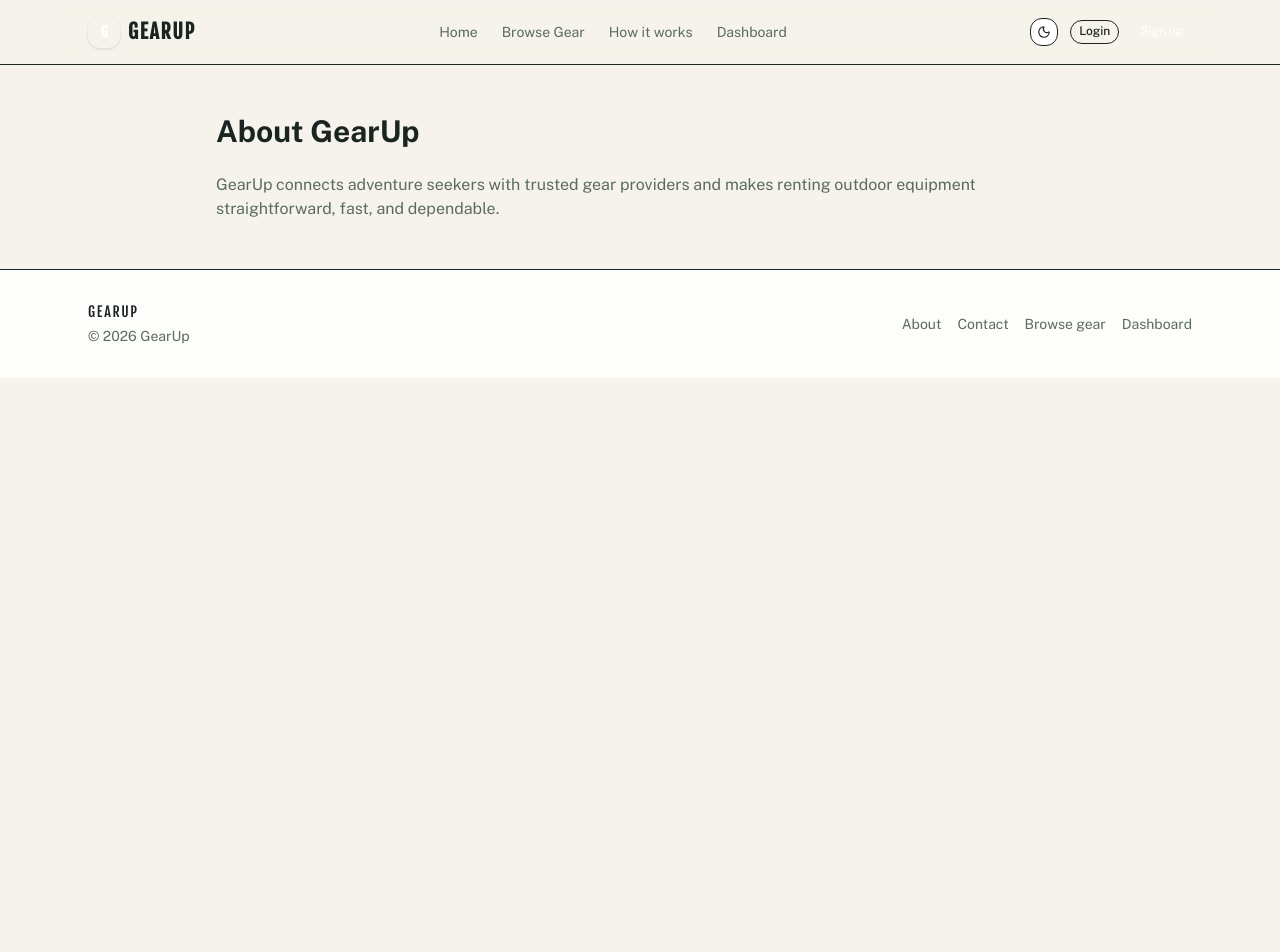
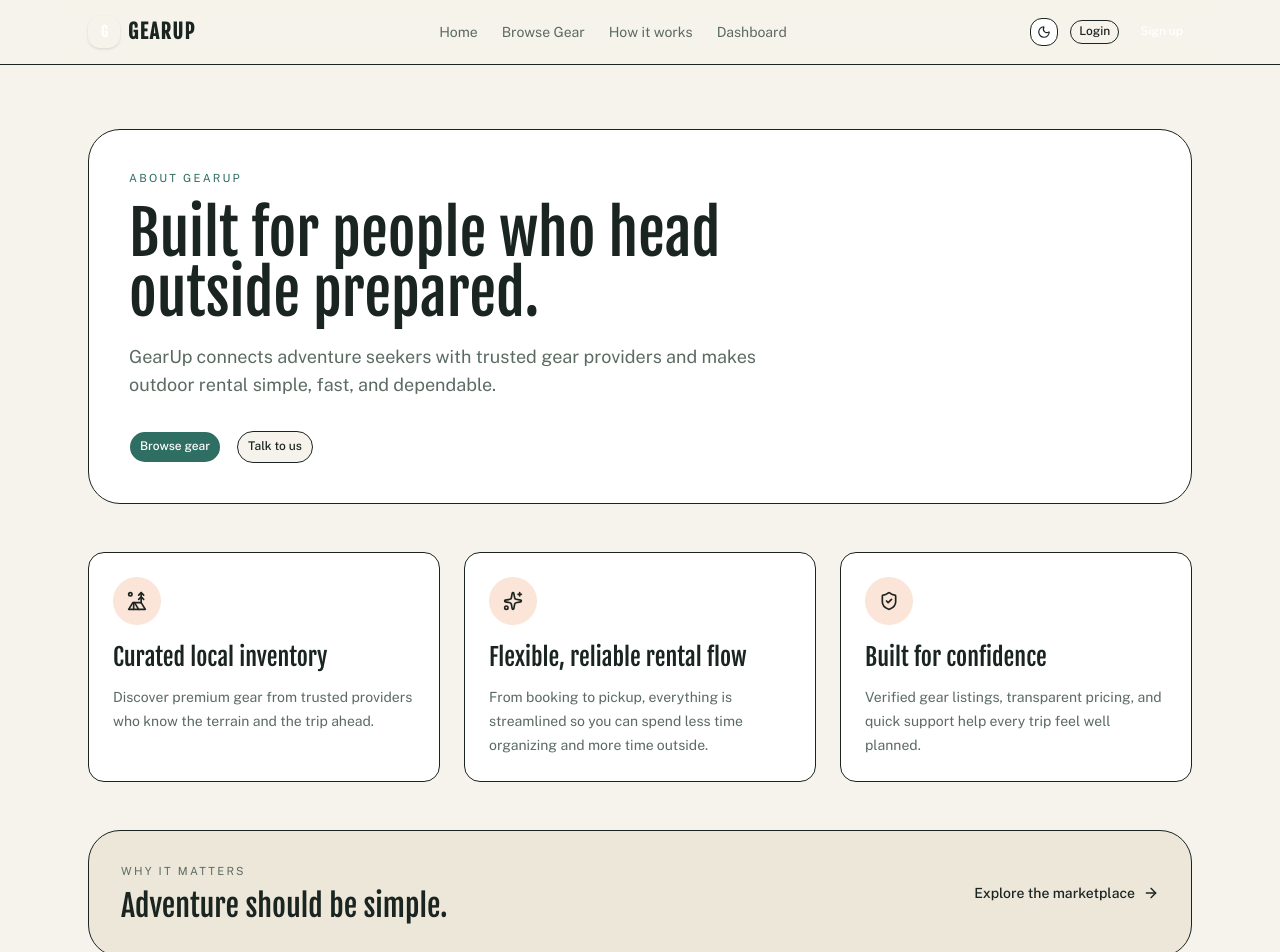
Before and after one commit to shrobin13/b7a5-frontend-gearup, a Next.js app: page /about in a window 1280 px wide. Shown: the top 952 px of the page. Before the commit the page ends 800 px from the top, so only its background shows below. Built offline with nearby package versions, Linux system fonts and the light colour scheme.

Commit message:
final polishing on ui

```diff
--- a/app/about/page.tsx
+++ b/app/about/page.tsx
@@ -1,10 +1,68 @@
+import Link from "next/link";
+import { ArrowRight, ShieldCheck, Sparkles, TentTree } from "lucide-react";
+import { Button } from "@/components/ui/button";
+
+const highlights = [
+  {
+    title: "Curated local inventory",
+    description: "Discover premium gear from trusted providers who know the terrain and the trip ahead.",
+    icon: TentTree,
+  },
+  {
+    title: "Flexible, reliable rental flow",
+    description: "From booking to pickup, everything is streamlined so you can spend less time organizing and more time outside.",
+    icon: Sparkles,
+  },
+  {
+    title: "Built for confidence",
+    description: "Verified gear listings, transparent pricing, and quick support help every trip feel well planned.",
+    icon: ShieldCheck,
+  },
+];
+
 export default function AboutPage() {
   return (
-    <main className="mx-auto max-w-4xl px-6 py-12">
-      <h1 className="text-3xl font-bold">About GearUp</h1>
-      <p className="mt-6 text-muted-foreground">
-        GearUp connects adventure seekers with trusted gear providers and makes renting outdoor equipment straightforward, fast, and dependable.
-      </p>
+    <main className="mx-auto max-w-6xl px-4 py-16 sm:px-6">
+      <section className="rounded-[2rem] border border-border bg-surface p-6 md:p-10">
+        <p className="text-[0.7rem] uppercase tracking-[0.2em] text-pine">About GearUp</p>
+        <h1 className="mt-4 max-w-2xl font-display text-4xl text-ink md:text-6xl">Built for people who head outside prepared.</h1>
+        <p className="mt-5 max-w-2xl text-lg text-ink-muted">
+          GearUp connects adventure seekers with trusted gear providers and makes outdoor rental simple, fast, and dependable.
+        </p>
+
+        <div className="mt-8 flex flex-wrap gap-4">
+          <Button asChild size="lg" className="rounded-xl bg-pine text-white hover:bg-pine/90">
+            <Link href="/gear">Browse gear</Link>
+          </Button>
+          <Button asChild variant="outline" size="lg" className="rounded-xl border-border bg-background">
+            <Link href="/contact">Talk to us</Link>
+          </Button>
+        </div>
+      </section>
+
+      <section className="mt-12 grid gap-6 md:grid-cols-3">
+        {highlights.map(({ title, description, icon: Icon }) => (
+          <div key={title} className="rounded-2xl border border-border bg-surface p-6">
+            <div className="mb-4 flex h-12 w-12 items-center justify-center rounded-xl bg-accent-soft text-accent">
+              <Icon className="h-5 w-5" />
+            </div>
+            <h2 className="font-display text-2xl text-ink">{title}</h2>
+            <p className="mt-3 text-sm leading-6 text-ink-muted">{description}</p>
+          </div>
+        ))}
+      </section>
+
+      <section className="mt-12 rounded-[2rem] border border-border bg-surface-muted p-6 md:p-8">
+        <div className="flex flex-col gap-4 md:flex-row md:items-center md:justify-between">
+          <div>
+            <p className="text-[0.7rem] uppercase tracking-[0.2em] text-ink-muted">Why it matters</p>
+            <h2 className="mt-2 font-display text-3xl text-ink">Adventure should be simple.</h2>
+          </div>
+          <Link href="/gear" className="inline-flex items-center gap-2 text-sm font-medium text-accent hover:text-accent-hover">
+            Explore the marketplace <ArrowRight className="h-4 w-4" />
+          </Link>
+        </div>
+      </section>
     </main>
   );
 }
--- a/app/contact/page.tsx
+++ b/app/contact/page.tsx
@@ -1,10 +1,57 @@
+import Link from "next/link";
+import { Mail, MapPin, Phone } from "lucide-react";
+import { Button } from "@/components/ui/button";
+
+const channels = [
+  { label: "Email", value: "hello@gearup.com", icon: Mail },
+  { label: "Phone", value: "+1 (415) 555-0147", icon: Phone },
+  { label: "Basecamp", value: "113 Alder Street, Tahoe, CA", icon: MapPin },
+];
+
 export default function ContactPage() {
   return (
-    <main className="mx-auto max-w-4xl px-6 py-12">
-      <h1 className="text-3xl font-bold">Contact us</h1>
-      <p className="mt-6 text-muted-foreground">
-        Reach out for support, partnership inquiries, or questions about gear availability.
-      </p>
+    <main className="mx-auto max-w-6xl px-4 py-16 sm:px-6">
+      <section className="grid gap-8 lg:grid-cols-[1fr_0.9fr]">
+        <div className="rounded-[2rem] border border-border bg-surface p-6 md:p-8">
+          <p className="text-[0.7rem] uppercase tracking-[0.2em] text-accent">Contact</p>
+          <h1 className="mt-4 font-display text-4xl text-ink md:text-6xl">Let’s plan the next trip.</h1>
+          <p className="mt-4 max-w-xl text-lg text-ink-muted">
+            Reach out for support, booking questions, or partnership opportunities with the GearUp team.
+          </p>
+
+          <div className="mt-8 space-y-4">
+            {channels.map(({ label, value, icon: Icon }) => (
+              <div key={label} className="flex items-center gap-4 rounded-2xl border border-border bg-surface-muted p-4">
+                <span className="flex h-10 w-10 items-center justify-center rounded-xl bg-accent-soft text-accent">
+                  <Icon className="h-4 w-4" />
+                </span>
+                <div>
+                  <p className="text-xs uppercase tracking-[0.18em] text-ink-muted">{label}</p>
+                  <p className="mt-1 font-medium text-foreground">{value}</p>
+                </div>
+              </div>
+            ))}
+          </div>
+        </div>
+
+        <div className="rounded-[2rem] border border-border bg-surface p-6 md:p-8">
+          <h2 className="font-display text-3xl text-ink">Need help fast?</h2>
+          <div className="mt-6 space-y-4">
+            <div className="rounded-2xl border border-border bg-background p-4 text-sm text-ink-muted">
+              <p className="font-medium text-foreground">Customer support</p>
+              <p className="mt-2">Available daily from 7:00 AM to 9:00 PM PT.</p>
+            </div>
+            <div className="rounded-2xl border border-border bg-background p-4 text-sm text-ink-muted">
+              <p className="font-medium text-foreground">Provider onboarding</p>
+              <p className="mt-2">Support for listing gear, pricing, and pickup logistics.</p>
+            </div>
+          </div>
+
+          <Button asChild className="mt-6 w-full rounded-xl bg-accent text-white hover:bg-accent/90">
+            <Link href="/gear">Start browsing gear</Link>
+          </Button>
+        </div>
+      </section>
     </main>
   );
 }
```
